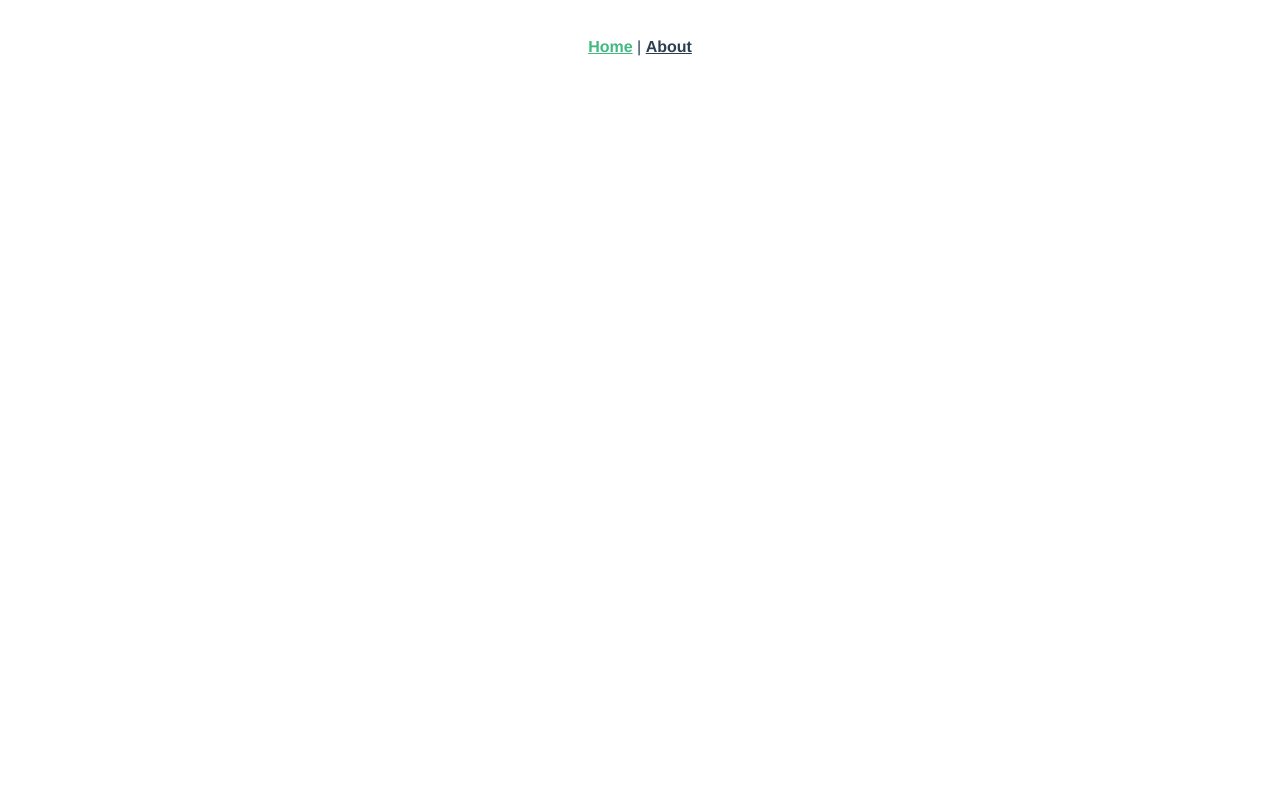
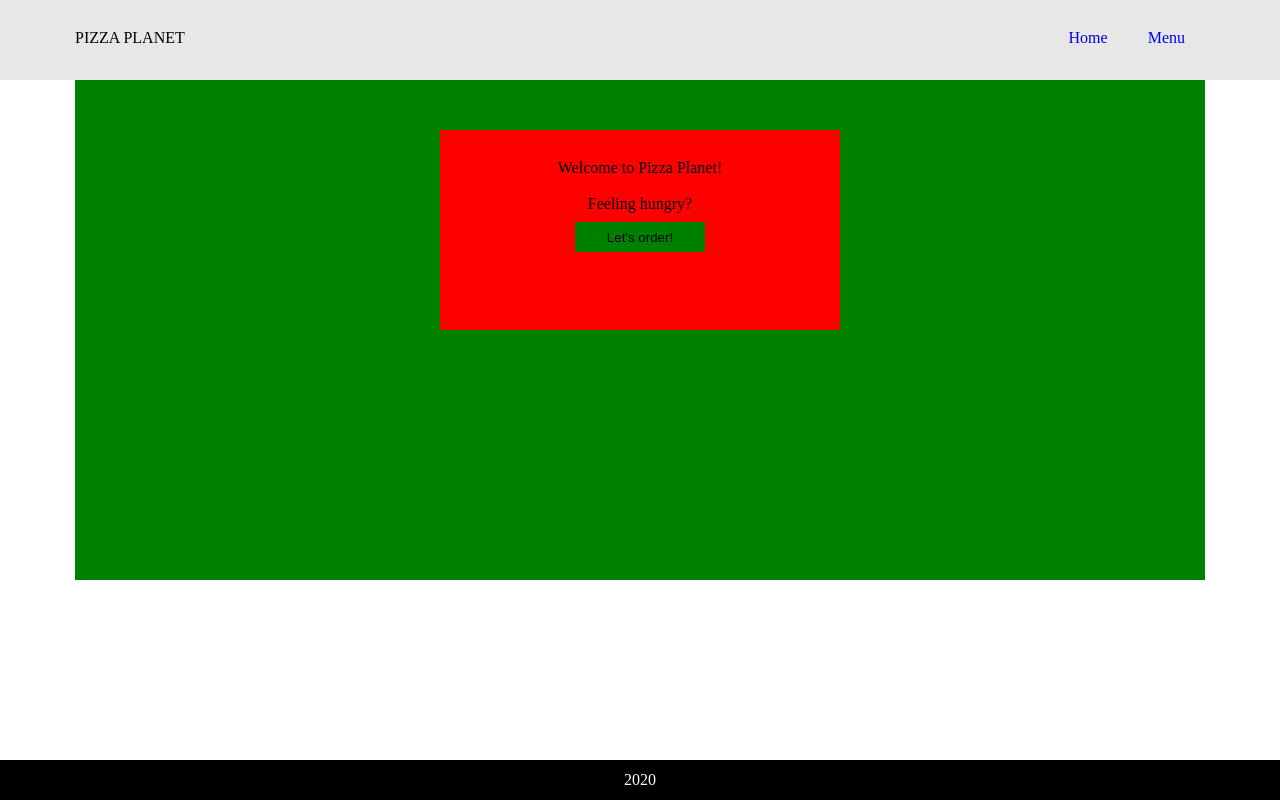
Before and after one commit to dzmitry-viartseika/pizza-planet-fullstack, a Vue app in the folder frontend/: page /#/ in a window 1280 px wide. Built offline with nearby package versions, Linux system fonts and the light colour scheme.

Commit message:
header and footer templates

```diff
--- a/frontend/src/App.vue
+++ b/frontend/src/App.vue
@@ -1,32 +1,25 @@
 <template>
   <div id="app">
-    <div id="nav">
-      <router-link to="/">Home</router-link> |
-      <router-link to="/about">About</router-link>
-    </div>
+    <HeaderTemplate/>
+    <FooterTemplate/>
     <router-view/>
   </div>
 </template>
 
+<script>
+import HeaderTemplate from './components/HeaderTemplate.vue';
+import FooterTemplate from './components/FooterTemplate.vue';
+
+export default {
+  name: 'Home',
+  components: {
+    HeaderTemplate,
+    FooterTemplate,
+  },
+};
+</script>
+
 <style lang="scss">
-#app {
-  font-family: Avenir, Helvetica, Arial, sans-serif;
-  -webkit-font-smoothing: antialiased;
-  -moz-osx-font-smoothing: grayscale;
-  text-align: center;
-  color: #2c3e50;
-}
+  @import "assets/scss/main";
 
-#nav {
-  padding: 30px;
-
-  a {
-    font-weight: bold;
-    color: #2c3e50;
-
-    &.router-link-exact-active {
-      color: #42b983;
-    }
-  }
-}
 </style>
--- /dev/null
+++ b/frontend/src/assets/scss/_button.scss
@@ -0,0 +1,12 @@
+.button {
+  height: 30px;
+  padding: 0 20px;
+  min-width: 130px;
+  background: green;
+  border: none;
+  cursor: pointer;
+  transition: opacity .3s ease-in;
+  &:hover {
+    opacity: .8;
+  }
+}
--- a/frontend/src/assets/scss/_variables.scss
+++ b/frontend/src/assets/scss/_variables.scss
@@ -1,3 +1,7 @@
+$headerBg: #E7E7E7;
+
+
+
 $mainColor: #0055FF;
 $secondaryColor: #8C8C8C;
 $color-white: #fff;
@@ -6,7 +10,6 @@ $profileColor: #231F20;
 $borderTabsColor: rgba(0, 85, 255, 0.3);
 $modalOverlay: rgba(35, 31, 32, 0.2);
 $borderTableItem: rgba(0, 85, 255, 0.15);
-$subtitleBorderColor: #E7E7E7;
 $bgActiveTableItem: rgba(0, 85, 255, 0.05);
 $bgTableItem: #f5f5f5;
 $activeTabBg: rgba(0, 85, 255, 0.07);
--- a/frontend/src/assets/scss/main.scss
+++ b/frontend/src/assets/scss/main.scss
@@ -1,9 +1,10 @@
 @import "reset.scss";
 @import "variables.scss";
+@import "button.scss";
 
 //@import url('https://fonts.googleapis.com/css?family=Poppins&display=swap');
 //
-//.container {
-//  max-width: 1300px;
-//  margin: 0 auto;
-//}
+.container {
+  max-width: 1130px;
+  margin: 0 auto;
+}
--- /dev/null
+++ b/frontend/src/components/FooterTemplate.vue
@@ -0,0 +1,30 @@
+<template>
+    <footer class="footer">
+      <div class="footer__copyright">2020</div>
+    </footer>
+</template>
+
+<script>
+export default {
+  name: 'FooterTemplate',
+};
+</script>
+
+<style scoped lang="scss">
+  @import "../assets/scss/variables";
+
+  .footer {
+    position: fixed;
+    bottom: 0;
+    left: 0;
+    height: 40px;
+    background: $color-black;
+    width: 100%;
+    display: flex;
+    align-items: center;
+    justify-content: center;
+    &__copyright {
+      color: $color-white;
+    }
+  }
+</style>
--- /dev/null
+++ b/frontend/src/components/HeaderTemplate.vue
@@ -0,0 +1,70 @@
+<template>
+    <header class="header">
+      <div class="container">
+        <div class="header-row">
+          <div class="header-row__logo">
+            PIZZA PLANET
+          </div>
+          <nav class="header-row__nav">
+            <ul class="header-row__nav-list">
+              <li class="header-row__nav-item"
+                  v-for="(item,i) in menu"
+                  :key="i"
+              >
+                <a :href="item.route" class="header-row__nav-link">{{ item.title }}</a>
+              </li>
+            </ul>
+          </nav>
+        </div>
+      </div>
+    </header>
+</template>
+
+<script>
+export default {
+  name: 'HeaderTemplate',
+  data() {
+    return {
+      menu: [
+        {
+          title: 'Home',
+          route: '/',
+        },
+        {
+          title: 'Menu',
+          route: '/menu',
+        },
+      ],
+    };
+  },
+};
+</script>
+
+<style scoped lang="scss">
+  @import "../assets/scss/variables";
+
+  .header {
+    min-height: 80px;
+    background: $headerBg;
+    padding: 30px 0;
+    &-row {
+      display: flex;
+      flex-direction: row;
+      justify-content: space-between;
+      align-items: center;
+      &__nav {
+        &-list {
+          display: flex;
+          flex-direction: row;
+          justify-content: flex-start;
+        }
+        &-item {
+          padding: 0 20px;
+        }
+        &-link {
+          text-decoration: none;
+        }
+      }
+    }
+  }
+</style>
--- a/frontend/src/views/Home.vue
+++ b/frontend/src/views/Home.vue
@@ -1,5 +1,16 @@
 <template>
   <div class="home">
+    <div class="container">
+      <div class="home-banner">
+        <div class="home-banner-info">
+          <div class="home-banner-info__main">
+            <h1 class="home-banner-info__main-title">Welcome to Pizza Planet!</h1>
+            <h2 class="home-banner-info__main-subtitle">Feeling hungry?</h2>
+            <button class="button">Let's order!</button>
+          </div>
+        </div>
+      </div>
+    </div>
   </div>
 </template>
 
@@ -9,3 +20,33 @@ export default {
   name: 'Home',
 };
 </script>
+
+<style lang="scss" scoped>
+  .home {
+    &-banner {
+      background: green;
+      display: flex;
+      justify-content: center;
+      text-align: center;
+      height: 500px;
+      padding-top: 50px;
+      &-info {
+        max-width: 400px;
+        width: 100%;
+        padding: 30px 10px;
+        display: flex;
+        background: red;
+        justify-content: center;
+        height: 200px;
+        &__main {
+          &-title {
+            margin-bottom: 20px;
+          }
+          &-subtitle {
+            margin-bottom: 10px;
+          }
+        }
+      }
+    }
+  }
+</style>
```
Also changed, not shown: frontend/src/assets/images/banner-desktop-bg.jpg (added).
